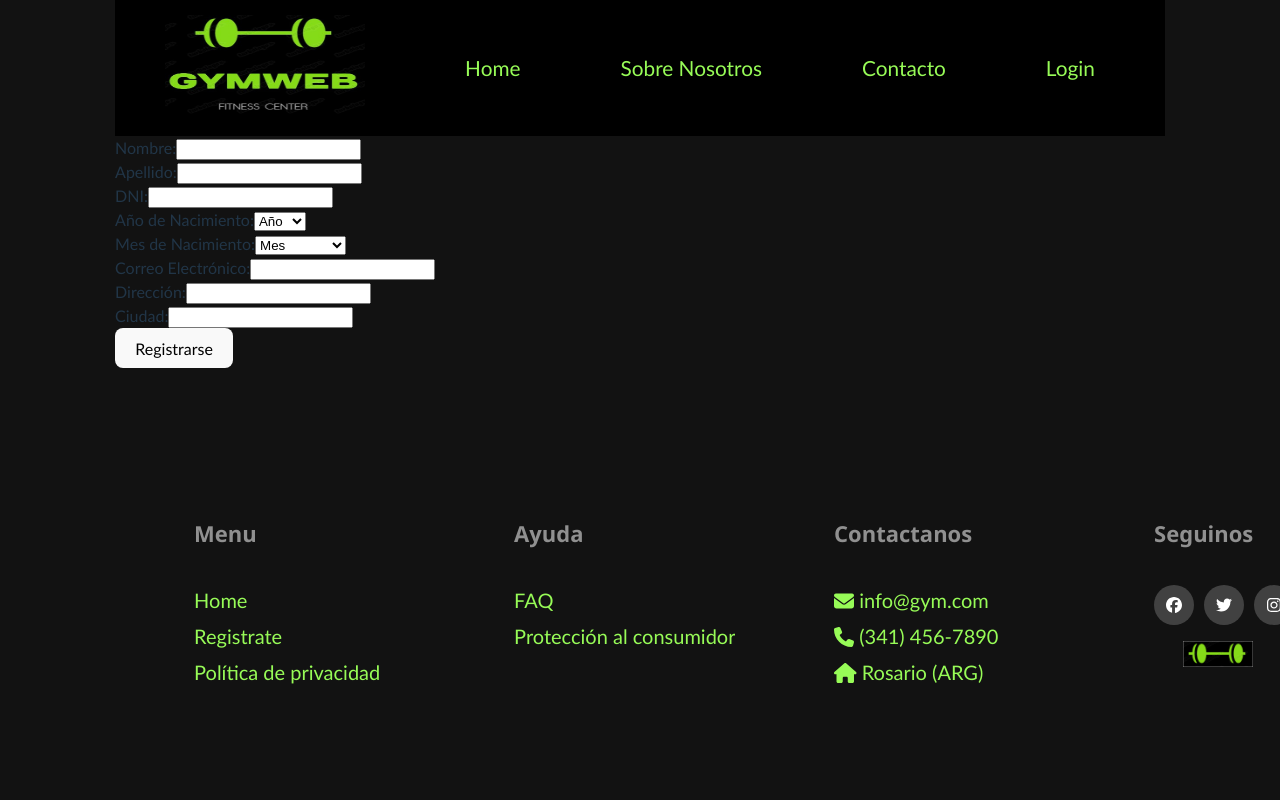
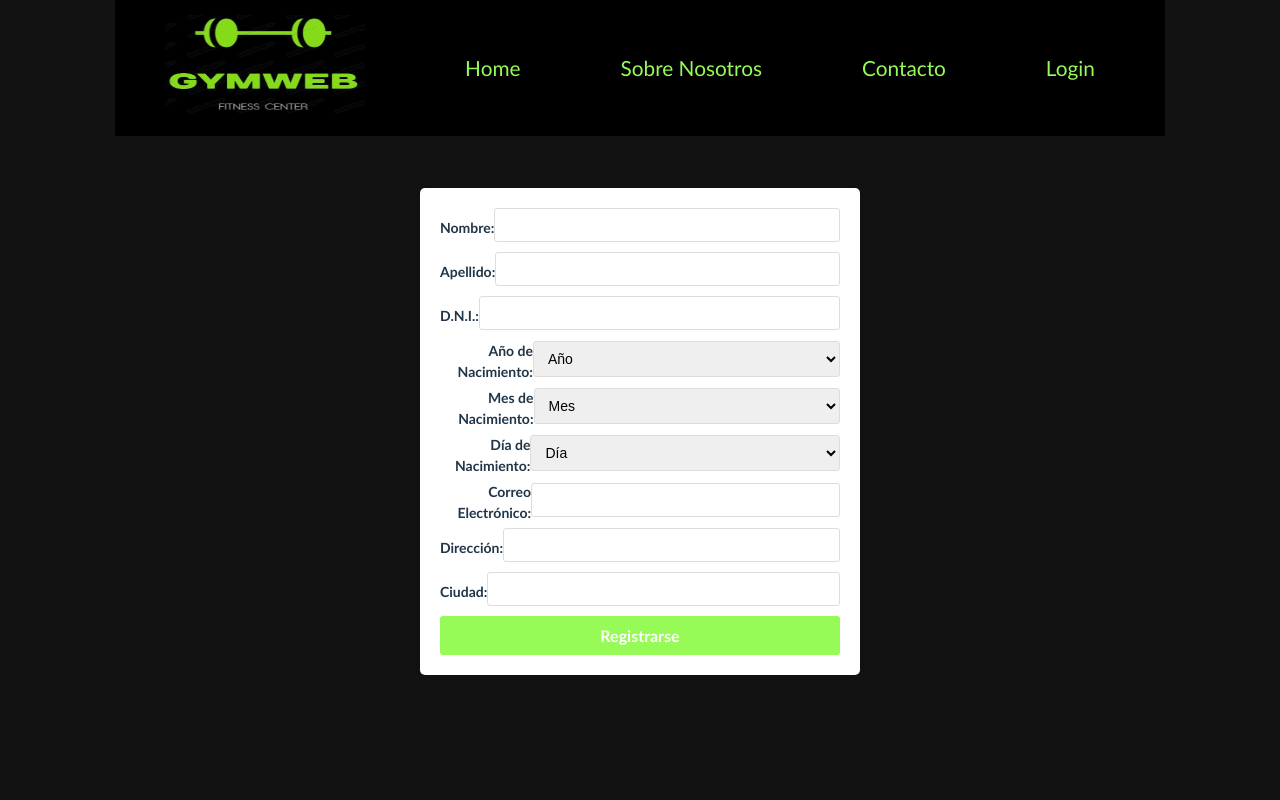
Before and after one commit to labmiracle/team-red, a React (Vite) app in the folder gymWeb/: page /register in a window 1280 px wide. Shown: the top 800 px of the page. Built offline with nearby package versions, Linux system fonts and the light colour scheme.

Commit message:
4Sfa2Xs2 styling register-form for first time

```diff
--- /dev/null
+++ b/gymWeb/src/components/Register/Register.module.css
@@ -0,0 +1,78 @@
+.registerContainer {
+  width: 90%;
+  max-width: 400px;
+  margin: 5% auto;
+  padding: 20px;
+  background-color: #ffffff;
+  border-radius: 5px;
+  box-shadow: 0 2px 4px rgba(0, 0, 0, 0.1);
+  display: flex;
+  flex-direction: column;
+  justify-content: center;
+  align-items: center;
+  text-align: center;
+}
+
+.registerContainer label {
+  display: inline-block;
+  font-size: 14px;
+  font-weight: 600;
+  margin-bottom: 5px;
+  text-align: right;
+  width: auto;
+}
+
+.registerContainer input,
+.registerContainer select {
+  width: 100%;
+  padding: 8px 10px;
+  font-size: 14px;
+  border-radius: 3px;
+  border: 1px solid #ddd;
+  box-sizing: border-box;
+  margin-bottom: 10px;
+}
+
+.registerContainer p {
+  font-size: 14px;
+  margin-top: 5px;
+  color: red;
+  text-align: left;
+  width: 100%;
+}
+
+.registerContainer button[type='submit'] {
+  width: 100%;
+  max-width: 400px; /* Ajusta el ancho máximo del botón según tus necesidades */
+  padding: 10px;
+  font-size: 16px;
+  font-weight: 600;
+  color: #ffffff;
+  background-color: #97fb57;
+  border: none;
+  border-radius: 3px;
+  cursor: pointer;
+  transition: background-color 0.3s ease;
+}
+
+.registerContainer button[type='submit']:hover {
+  background-color: #85d93c;
+}
+
+.registerContainer button[type='submit']:disabled {
+  background-color: #ddd;
+  cursor: not-allowed;
+}
+
+.registerContainer > div {
+  display: flex;
+  justify-content: space-between;
+  align-items: center;
+  width: 100%;
+}
+
+@media (max-width: 480px) {
+  .registerContainer {
+    width: 90%;
+  }
+}
--- a/gymWeb/src/components/Register/Register.tsx
+++ b/gymWeb/src/components/Register/Register.tsx
@@ -1,4 +1,5 @@
 import React, { useState, ChangeEvent, FormEvent } from 'react';
+import styles from './Register.module.css';
 
 interface DateOfBirth {
   day: string;
@@ -19,6 +20,7 @@ const Register: React.FC = () => {
   const [address, setAddress] = useState('');
   const [city, setCity] = useState('');
   const [dniError, setDNIError] = useState('');
+  const [emailError, setEmailError] = useState('');
   const [isDateValid, setIsDateValid] = useState(true);
 
   const handleFirstNameChange = (event: ChangeEvent<HTMLInputElement>) => {
@@ -31,16 +33,35 @@ const Register: React.FC = () => {
 
   const handleDNIChange = (event: ChangeEvent<HTMLInputElement>) => {
     const dniValue = event.target.value;
+
     if (dniValue.length <= 8) {
       setDNI(dniValue);
+
+      if (dniValue.length === 8) {
+        if (/^\d{8}$/.test(dniValue)) {
           setDNIError('');
         } else {
-      setDNIError('Por favor, ingrese 8 dígitos para su DNI sin puntos');
+          setDNIError('Ingrese los 8 números de su D.N.I. sin puntos');
+        }
+      } else {
+        setDNIError('');
+      }
     }
   };
 
   const handleEmailChange = (event: ChangeEvent<HTMLInputElement>) => {
-    setEmail(event.target.value);
+    const emailValue = event.target.value;
+    setEmail(emailValue);
+
+    if (emailValue.length > 0) {
+      if (/\S+@\S+\.\S+/.test(emailValue)) {
+        setEmailError('');
+      } else {
+        setEmailError('Ingrese una dirección de correo electrónico válida');
+      }
+    } else {
+      setEmailError('');
+    }
   };
 
   const handleYearChange = (event: ChangeEvent<HTMLSelectElement>) => {
@@ -92,6 +113,7 @@ const Register: React.FC = () => {
     setAddress('');
     setCity('');
     setDNIError('');
+    setEmailError('');
     setIsDateValid(true);
   };
 
@@ -122,7 +144,7 @@ const Register: React.FC = () => {
   ) : [];
 
   return (
-    <form onSubmit={handleSubmit}>
+    <form className={styles.registerContainer} onSubmit={handleSubmit}>
       <div>
         <label htmlFor="firstName">Nombre:</label>
         <input type="text" id="firstName" value={firstName} onChange={handleFirstNameChange} required />
@@ -132,7 +154,7 @@ const Register: React.FC = () => {
         <input type="text" id="lastName" value={lastName} onChange={handleLastNameChange} required />
       </div>
       <div>
-        <label htmlFor="dni">DNI:</label>
+        <label htmlFor="dni">D.N.I.:</label>
         <input type="text" id="dni" value={dni} onChange={handleDNIChange} required />
         {dniError && <p>{dniError}</p>}
       </div>
@@ -158,7 +180,6 @@ const Register: React.FC = () => {
           ))}
         </select>
       </div>
-      {dateOfBirth.month && dateOfBirth.year && (
       <div>
         <label htmlFor="dateOfBirthDay">Día de Nacimiento:</label>
         <select
@@ -166,7 +187,7 @@ const Register: React.FC = () => {
           name="day"
           value={dateOfBirth.day}
           onChange={handleDateOfBirthChange}
-            required
+          required={!!dateOfBirth.month && !!dateOfBirth.year}
         >
           <option value="">Día</option>
           {days.map((day) => (
@@ -176,10 +197,10 @@ const Register: React.FC = () => {
           ))}
         </select>
       </div>
-      )}
       <div>
         <label htmlFor="email">Correo Electrónico:</label>
-        <input type="email" id="email" value={email} onChange={handleEmailChange} required />
+        <input type="email" id="email" value={email} onChange={handleEmailChange} onBlur={handleEmailChange} required />
+        {emailError && <p>{emailError}</p>}
       </div>
       <div>
         <label htmlFor="address">Dirección:</label>
```
Lines whose indentation alone changed are shown as unchanged.
